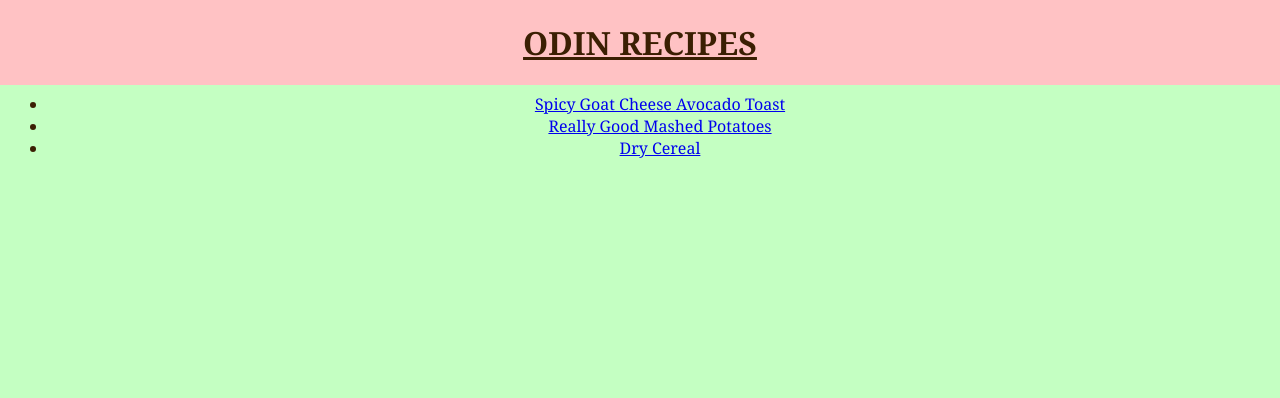
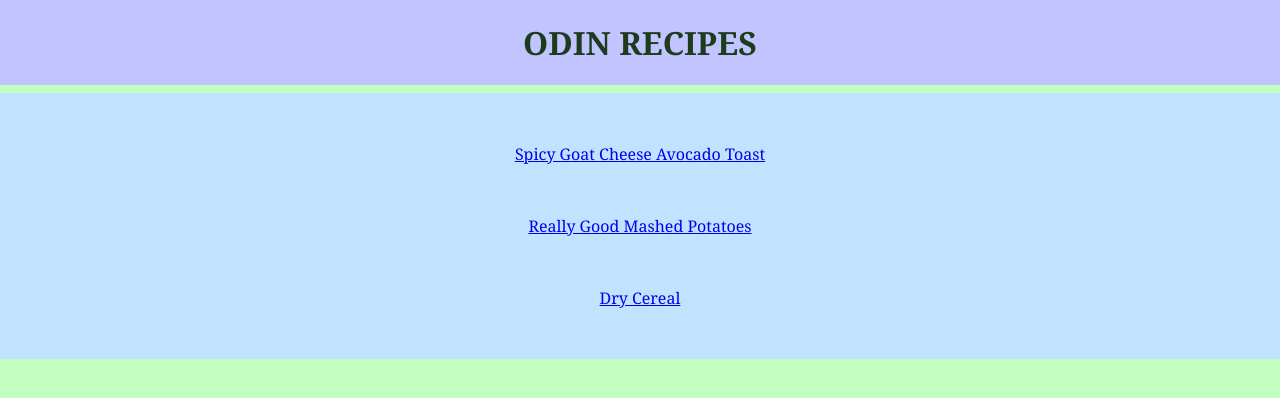
Before and after one commit to trashmotel/odin-recipes, a plain HTML site: page index.html in a window 1280 px wide. Drawn offline with Linux system fonts and the light colour scheme.

Commit message:
Edit menu and list

```diff
--- a/style.css
+++ b/style.css
@@ -5,16 +5,24 @@
 }
 #title {
     text-align: center;
-    text-decoration: underline;
-    background-color: #FFC2C4;
+    background-color: #C2C4FF;
     margin: -8px;
     padding: 21px;
 }
-.menu a {
+.emphasis {
+    color: #1E3C1D ;
+}
+.menu {
     display: block;
     text-align: center;
-
-
+    background-color: #C2E3FF;
+    padding-top: 25px;
+    padding-bottom: 25px;
+    margin-inline: -8px;
+    padding-left: 0px;
+}
+.menu li {
+    padding: 25px;
 }
 .bad {
     font-family: "Comic Sans MS", Papyrus, sans-serif;
```
